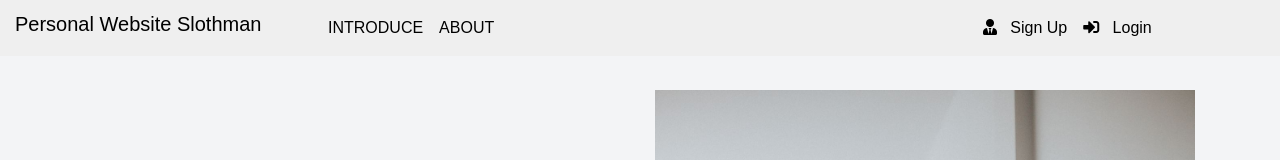
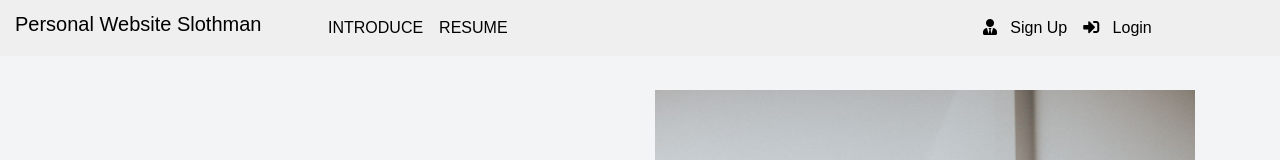
Before and after one commit to sonbkt303/angular-helper, an Angular app: page / in a window 1280 px wide. Shown: the top 160 px of the page. Built offline with nearby package versions, Linux system fonts and the light colour scheme.

Commit message:
update resume

```diff
--- a/src/app/main/header/header.component.html
+++ b/src/app/main/header/header.component.html
@@ -15,7 +15,7 @@
             <a class="nav-link" href="#">INTRODUCE</a>
           </li>
           <li class="nav-item">
-            <a class="nav-link" [routerLink]="['/about']">ABOUT</a>
+            <a class="nav-link" [routerLink]="['/about']">RESUME</a>
           </li>
         </ul>
 
```
